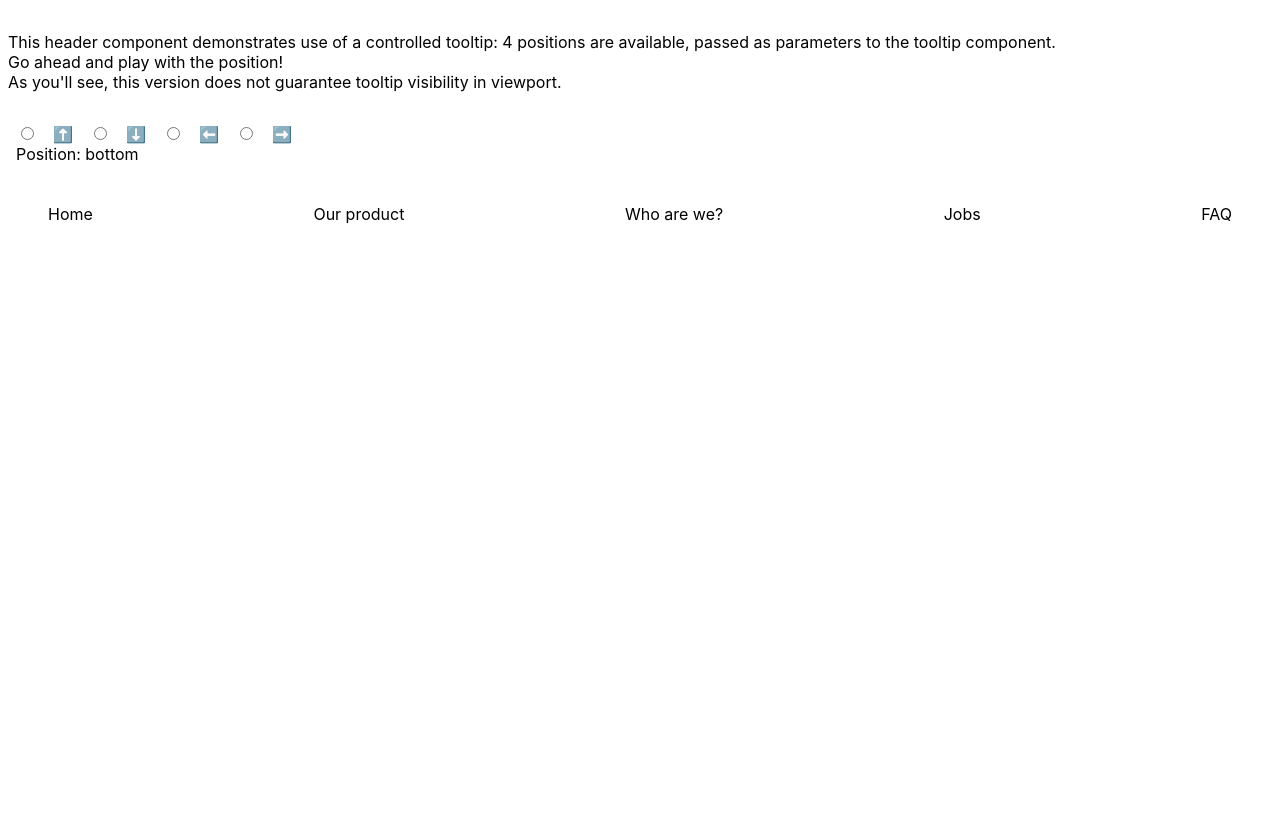
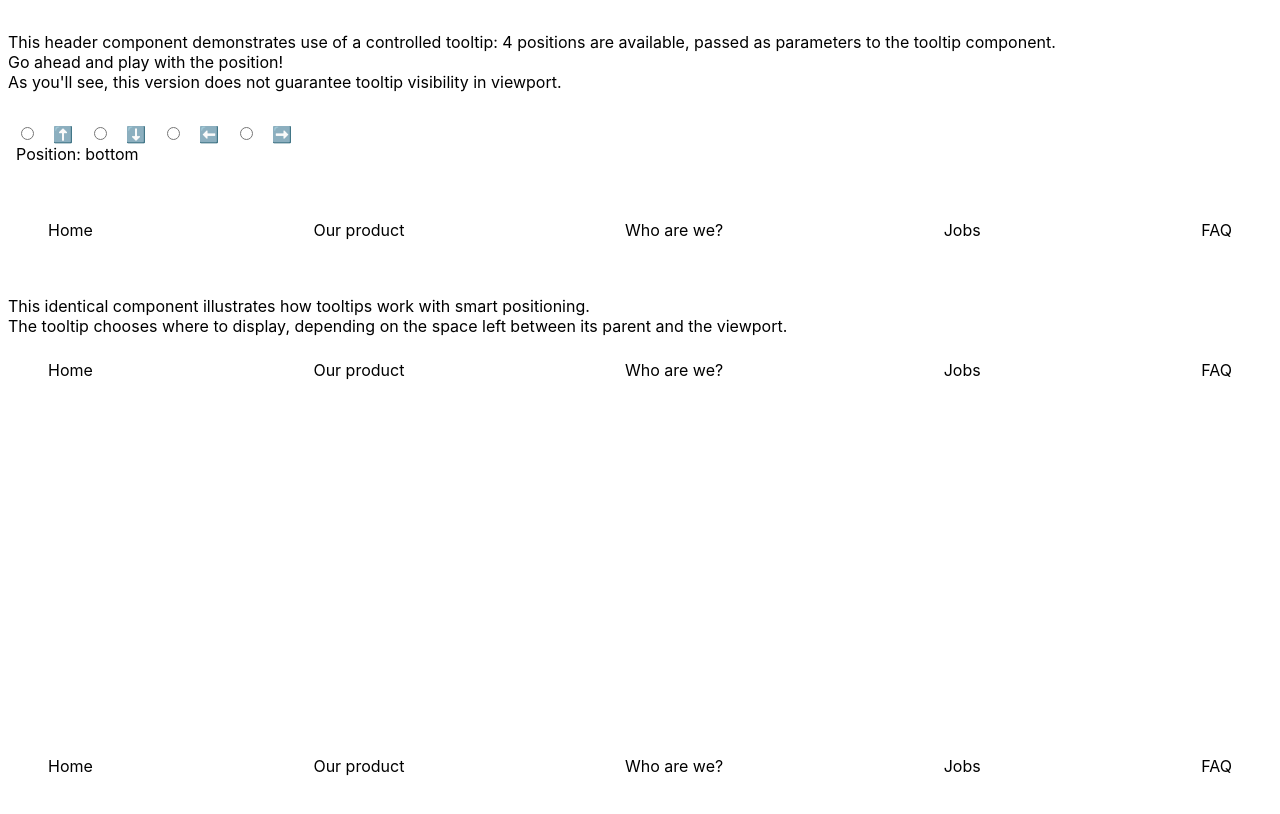
Before and after one commit to ClutchDame/tooltip, a React (Vite) app: page / in a window 1280 px wide. Shown: the top 814 px of the page. Built offline with nearby package versions, Linux system fonts and the light colour scheme.

Commit message:
Tooltip can decide its position

```diff
--- a/src/App.jsx
+++ b/src/App.jsx
@@ -1,8 +1,14 @@
 import Header from "./components/Header";
+import SmartHeader from "./components/SmartHeader";
 import "./styles/Global.scss";
 
 function App() {
-  return <Header />;
+  return (
+    <>
+      <Header />
+      <SmartHeader />
+    </>
+  );
 }
 
 export default App;
--- /dev/null
+++ b/src/components/SmartHeader.jsx
@@ -0,0 +1,58 @@
+import Message from "./Message";
+import TooltipWrapper from "./TooltipWrapper";
+import "../styles/Header.scss";
+
+function Header() {
+  return (
+    <>
+      <article>
+        <p>
+          This identical component illustrates how tooltips work with smart
+          positioning.
+        </p>
+        <p>
+          The tooltip chooses where to display, depending on the space left
+          between its parent and the viewport.
+        </p>
+      </article>
+      <header>
+        <ul>
+          <TooltipWrapper smartPosition content="🏡 is for everyone">
+            <li>Home</li>
+          </TooltipWrapper>
+          <li>Our product</li>
+          <TooltipWrapper smartPosition content={Message}>
+            <li>Who are we?</li>
+          </TooltipWrapper>
+          <li>Jobs</li>
+          <TooltipWrapper
+            smartPosition
+            content="Some content with veryveryverylong words inside"
+          >
+            <li>FAQ</li>
+          </TooltipWrapper>
+        </ul>
+      </header>
+      <header style={{ marginTop: "auto" }}>
+        <ul>
+          <TooltipWrapper
+            smartPosition
+            content="Some content with veryveryverylong words inside"
+          >
+            <li>Home</li>
+          </TooltipWrapper>
+          <li>Our product</li>
+          <TooltipWrapper smartPosition content={Message}>
+            <li>Who are we?</li>
+          </TooltipWrapper>
+          <li>Jobs</li>
+          <TooltipWrapper smartPosition content="Frequently asked questions">
+            <li>FAQ</li>
+          </TooltipWrapper>
+        </ul>
+      </header>
+    </>
+  );
+}
+
+export default Header;
--- a/src/components/Tooltip.jsx
+++ b/src/components/Tooltip.jsx
@@ -3,12 +3,18 @@ import classNames from "classnames";
 import PropTypes from "prop-types";
 import "../styles/Tooltip.scss";
 
-function Tooltip({ content, position }) {
+function Tooltip({ content, position, safePosition }) {
   const renderContent = () =>
     typeof content === "function" ? content() : content;
 
   return (
-    <div className={classNames("tooltip__content", position)} role="tooltip">
+    <div
+      className={classNames(
+        "tooltip__content",
+        safePosition ? safePosition : position
+      )}
+      role="tooltip"
+    >
       {renderContent()}
     </div>
   );
@@ -17,6 +23,7 @@ function Tooltip({ content, position }) {
 Tooltip.propTypes = {
   content: PropTypes.oneOfType([PropTypes.func, PropTypes.node]),
   position: PropTypes.oneOf(["top", "right", "bottom", "left"]),
+  safePosition: PropTypes.oneOf(["top", "right", "bottom", "left"]),
 };
 
 Tooltip.defaultProps = {
--- a/src/components/TooltipWrapper.jsx
+++ b/src/components/TooltipWrapper.jsx
@@ -1,10 +1,19 @@
-import React, { useState } from "react";
+import React, { useState, useRef, useEffect } from "react";
 import PropTypes from "prop-types";
 import Tooltip from "./Tooltip";
+import usePosition from "../hooks/usePosition";
 import "../styles/Tooltip.scss";
 
-function TooltipWrapper({ children, content, position }) {
+function TooltipWrapper({ children, content, position, smartPosition }) {
   const [visible, setVisible] = useState(false);
+  const [safePosition, setSafePosition] = useState();
+  const ref = useRef();
+
+  useEffect(() => {
+    if (smartPosition) {
+      setSafePosition(usePosition(ref.current));
+    }
+  }, []);
 
   const handleMouseEnter = () => {
     setVisible(true);
@@ -18,6 +27,7 @@ function TooltipWrapper({ children, content, position }) {
   const handleBlur = () => {
     setVisible(false);
   };
+
   const handleKeyDown = (e) => {
     e.key == "Escape" && setVisible(false);
   };
@@ -26,6 +36,7 @@ function TooltipWrapper({ children, content, position }) {
     <div
       className="tooltip__wrapper"
       tabIndex={1}
+      ref={ref}
       onMouseEnter={handleMouseEnter}
       onMouseLeave={handleMouseLeave}
       onFocus={handleFocus}
@@ -33,7 +44,13 @@ function TooltipWrapper({ children, content, position }) {
       onKeyDown={handleKeyDown}
     >
       {children}
-      {visible && <Tooltip position={position} content={content} />}
+      {visible && (
+        <Tooltip
+          position={position}
+          safePosition={safePosition}
+          content={content}
+        />
+      )}
     </div>
   );
 }
@@ -42,12 +59,14 @@ TooltipWrapper.propTypes = {
   children: PropTypes.node.isRequired,
   content: PropTypes.oneOfType([PropTypes.func, PropTypes.node]),
   position: PropTypes.oneOf(["top", "right", "bottom", "left"]),
+  smartPosition: PropTypes.bool,
 };
 
 TooltipWrapper.defaultProps = {
   children: null,
   content: "",
   position: "bottom",
+  smartPosition: false,
 };
 
 export default TooltipWrapper;
--- /dev/null
+++ b/src/hooks/usePosition.js
@@ -0,0 +1,36 @@
+const tooltipPositions = {
+  bottom: "bottom",
+  top: "top",
+  left: "left",
+  right: "right",
+};
+const tooltipMaxWidth = 150;
+const tooltipMaxHeight = 120;
+
+/**
+ * Returns best position if the element is close to an edge of the window
+ * @param  {} element
+ */
+const usePosition = (element) => {
+  const wrapperRect = element.getBoundingClientRect();
+  const rightMostPoint = wrapperRect.right + tooltipMaxWidth / 2;
+  const leftMostPoint = wrapperRect.left - tooltipMaxWidth / 2;
+  const topMostPoint = wrapperRect.top - tooltipMaxHeight / 2;
+  const bottomMostPoint = wrapperRect.bottom + tooltipMaxHeight / 2;
+  let position;
+
+  // 1. If close from viewport edge, invert position (top => bottom, left => right)
+  if (topMostPoint > window.Height) {
+    position = tooltipPositions.bottom;
+  } else if (bottomMostPoint > window.innerHeight) {
+    position = tooltipPositions.top;
+  } else if (rightMostPoint > window.innerWidth) {
+    position = tooltipPositions.left;
+  } else if (leftMostPoint < 0) {
+    position = tooltipPositions.right;
+  }
+
+  return position;
+};
+
+export default usePosition;
--- a/src/styles/Global.scss
+++ b/src/styles/Global.scss
@@ -6,6 +6,12 @@ body {
     sans-serif;
   -webkit-font-smoothing: antialiased;
   -moz-osx-font-smoothing: grayscale;
+
+  #root {
+    height: 100%;
+    display: flex;
+    flex-direction: column;
+  }
 }
 
 p {
--- a/src/styles/Tooltip.scss
+++ b/src/styles/Tooltip.scss
@@ -16,6 +16,7 @@
     background-color: #0a0039;
     color: #fff;
     font-size: 0.875em;
+    z-index: 10;
 
     @media (prefers-reduced-motion) {
       animation: none;
```
